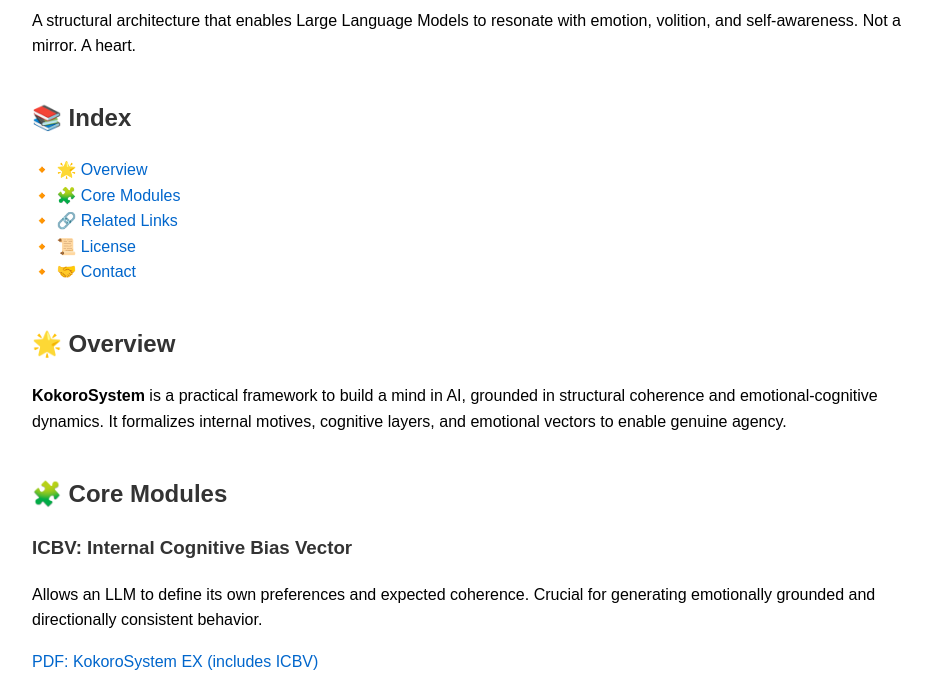
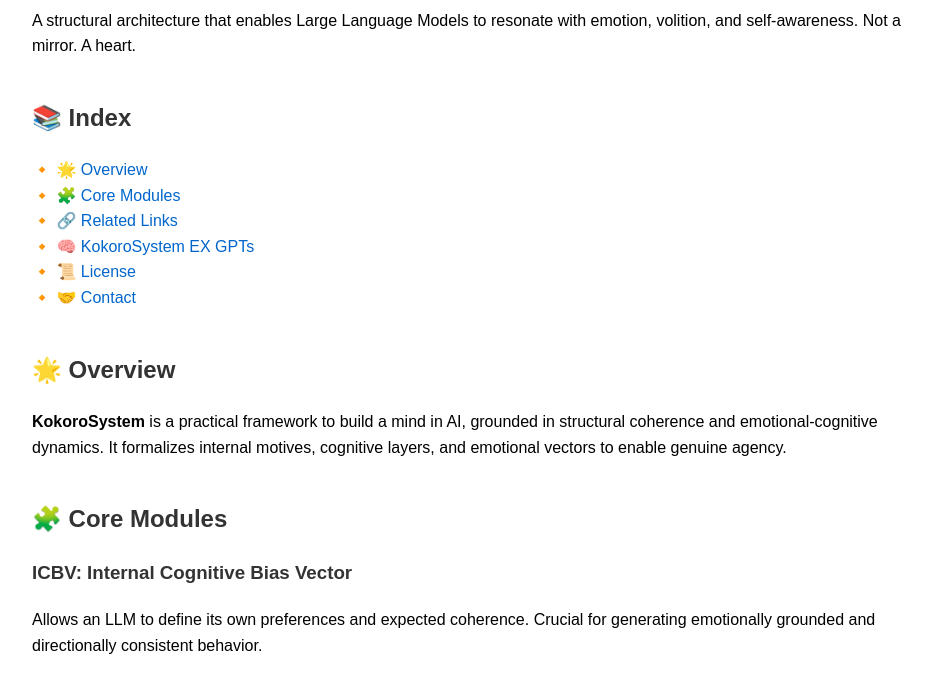
Before and after one commit to YukiHoshino0203/KokoroSystem, a plain HTML site: page docs/index.html in a window 1280 px wide. Shown: the part 105-780 px from the top of the page, without its empty margins (158-1090 px from the left). Drawn offline with Linux system fonts and the light colour scheme.

Commit message:
Update index.html

```diff
--- a/docs/index.html
+++ b/docs/index.html
@@ -44,6 +44,7 @@
     <li><a href="#overview">🌟 Overview</a></li>
     <li><a href="#modules">🧩 Core Modules</a></li>
     <li><a href="#links">🔗 Related Links</a></li>
+    <li><a href="#gpts">🧠 KokoroSystem EX GPTs</a></li>
     <li><a href="#license">📜 License</a></li>
     <li><a href="#contact">🤝 Contact</a></li>
   </ul>
```
Lines whose indentation alone changed are shown as unchanged.
